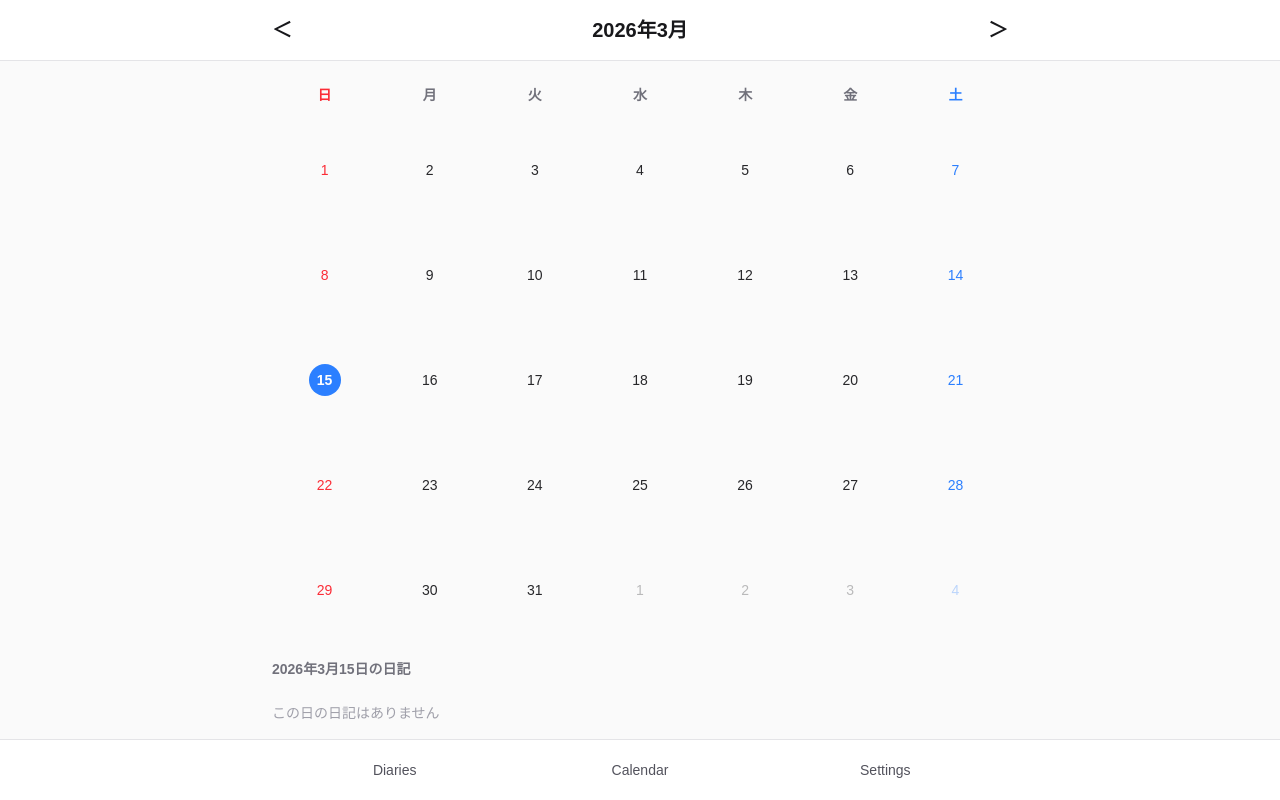
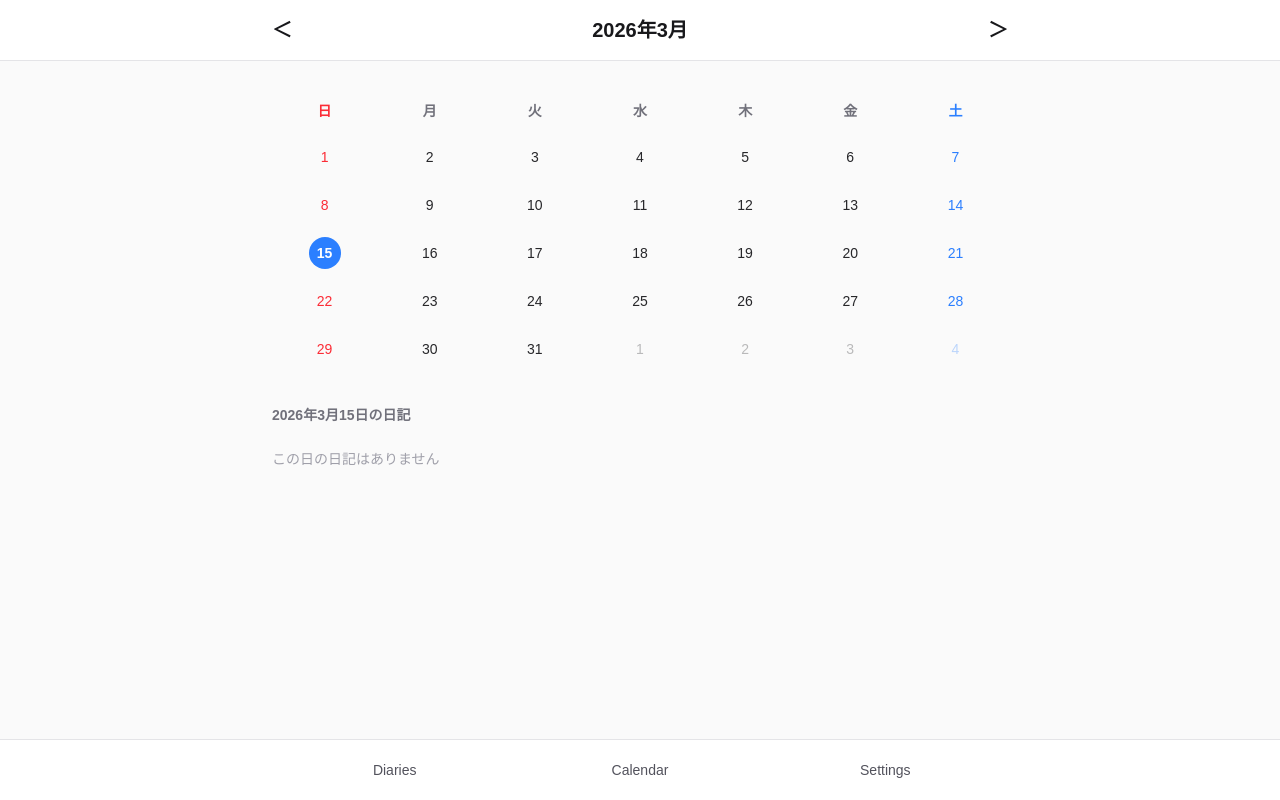
Before and after one commit to sodomun/ai-diary, a Next.js app: page /calendar in a window 1280 px wide. Built offline with nearby package versions, Linux system fonts and the light colour scheme; no server answers.

Commit message:
カレンダー内日付グリッドの余白を調整

```diff
--- a/app/components/Calendar.tsx
+++ b/app/components/Calendar.tsx
@@ -57,7 +57,7 @@
   }
 
   return (
-    <div className="max-w-3xl mx-auto px-4 py-4">
+    <div className="max-w-3xl mx-auto px-4 py-8">
       {/* 曜日ヘッダー */}
       <div className="grid grid-cols-7 mb-1">
         {WEEKDAYS.map((weekday, i) => (
@@ -96,7 +96,7 @@
           return (
             <div
               key={idx}
-              className="aspect-square flex items-center justify-center"
+              className="h-12 flex items-center justify-center"
             >
               <button
                 onClick={() => onSelectDate(date)}
```
